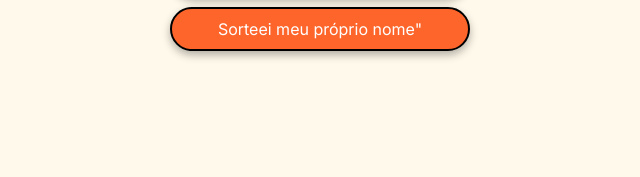
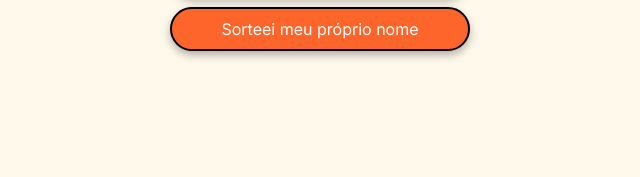
Before and after one commit to obaldin/projeto-amigo-secreto, a plain HTML site: page index.html in a window 1280 px wide. Shown: the part 616-793 px from the top of the page, 320-960 px from the left. Drawn offline with Linux system fonts and the light colour scheme.

Commit message:
Editar correção texto sortear meu próprio nome

```diff
--- a/index.html
+++ b/index.html
@@ -34,7 +34,7 @@
                 </button>
                 </button>
                 <button class="button-draw" onclick="sorteeiMeuNome()" arial-label="Sorteei meu próprio nome">
-                    Sorteei meu próprio nome"
+                    Sorteei meu próprio nome
                 </button>
             </div>
         </section>
```
